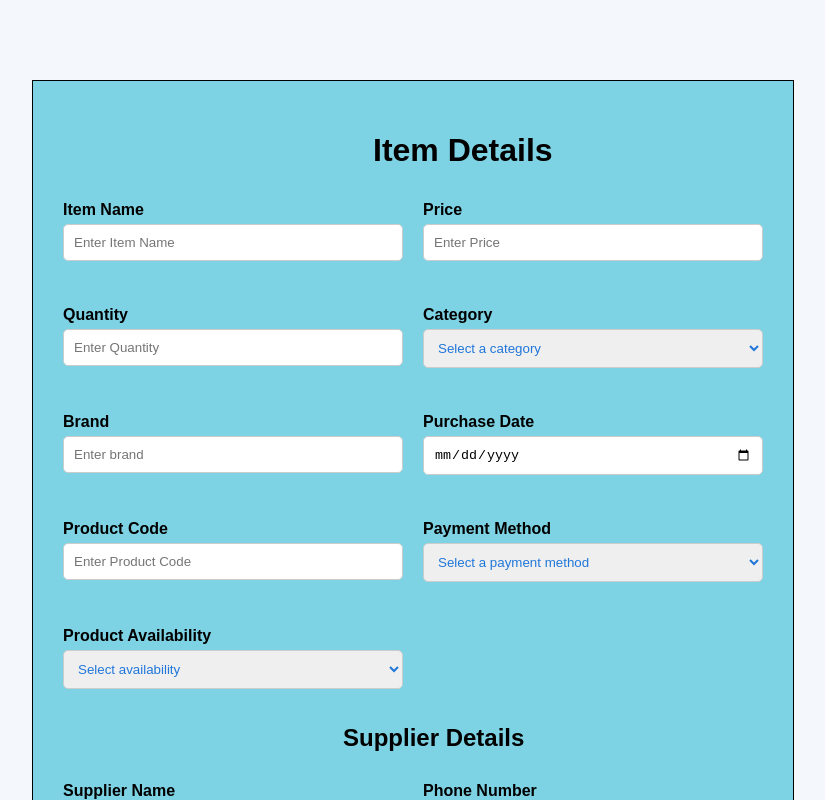
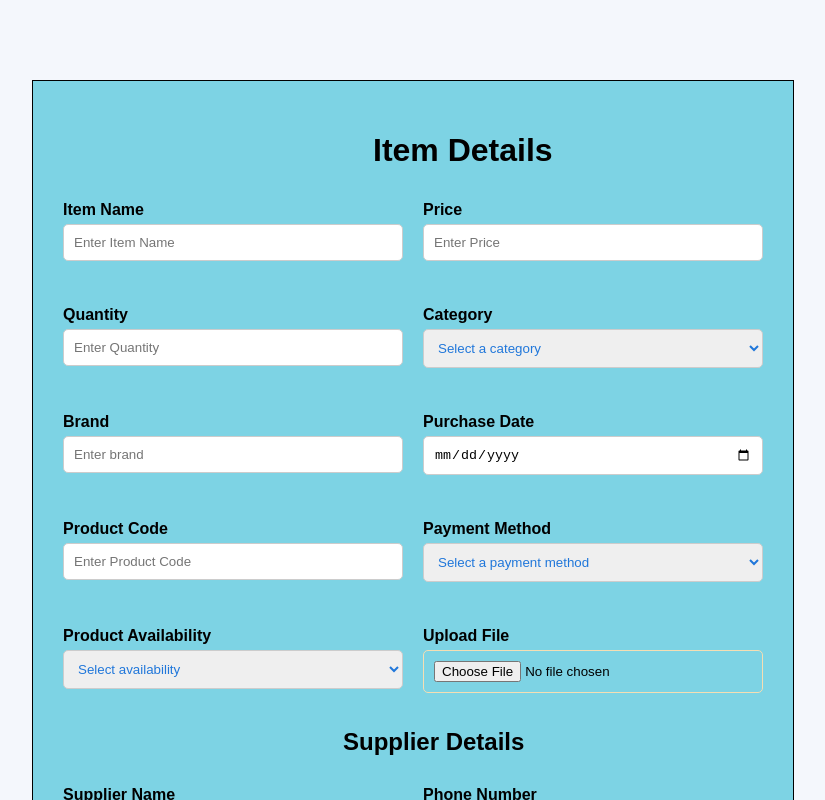
Before and after one commit to Siddeshkr03/inventory-management-system, a React (Vite) app in the folder Forms-Frontend/: page /items/add in a window 1280 px wide. Shown: the top 800 px of the page, without its empty margins (227-1052 px from the left). Built offline with nearby package versions, Linux system fonts and the light colour scheme; no server answers.

Commit message:
Add upload file option

```diff
--- a/Forms-Frontend/src/ItemForm.css
+++ b/Forms-Frontend/src/ItemForm.css
@@ -80,3 +80,11 @@ h2{
     align-self: center;
     margin-left: 280px;
 }
+
+.file{
+    border-color: wheat;
+}
+
+.file :hover{
+    background: none;
+}
--- a/Forms-Frontend/src/ItemForm.tsx
+++ b/Forms-Frontend/src/ItemForm.tsx
@@ -187,11 +187,7 @@ function ItemForm() {
   };
 
   const handleSupplierAdded = (newSupplier: Supplier) => {
-
-    setSuppliers((prevSuppliers) => [
-        ...prevSuppliers,
-        newSupplier,
-    ]);
+    setSuppliers((prevSuppliers) => [...prevSuppliers, newSupplier]);
 
     setItemData((prev) => ({
       ...prev,
@@ -201,7 +197,6 @@ const handleSupplierAdded = (newSupplier: Supplier) => {
       email: newSupplier.email,
       address: newSupplier.address,
     }));
-
   };
 
   return (
@@ -325,6 +320,10 @@ const handleSupplierAdded = (newSupplier: Supplier) => {
                 <option value="Pre-order">Pre-order</option>
               </select>
             </div>
+            <div>
+            <label>Upload File</label>
+            <input className="file" type="file" accept=".pdf" />
+            </div>
           </div>
           <div className="supplier-block">
             <h2>Supplier Details</h2>
```
Lines whose indentation alone changed are shown as unchanged.
